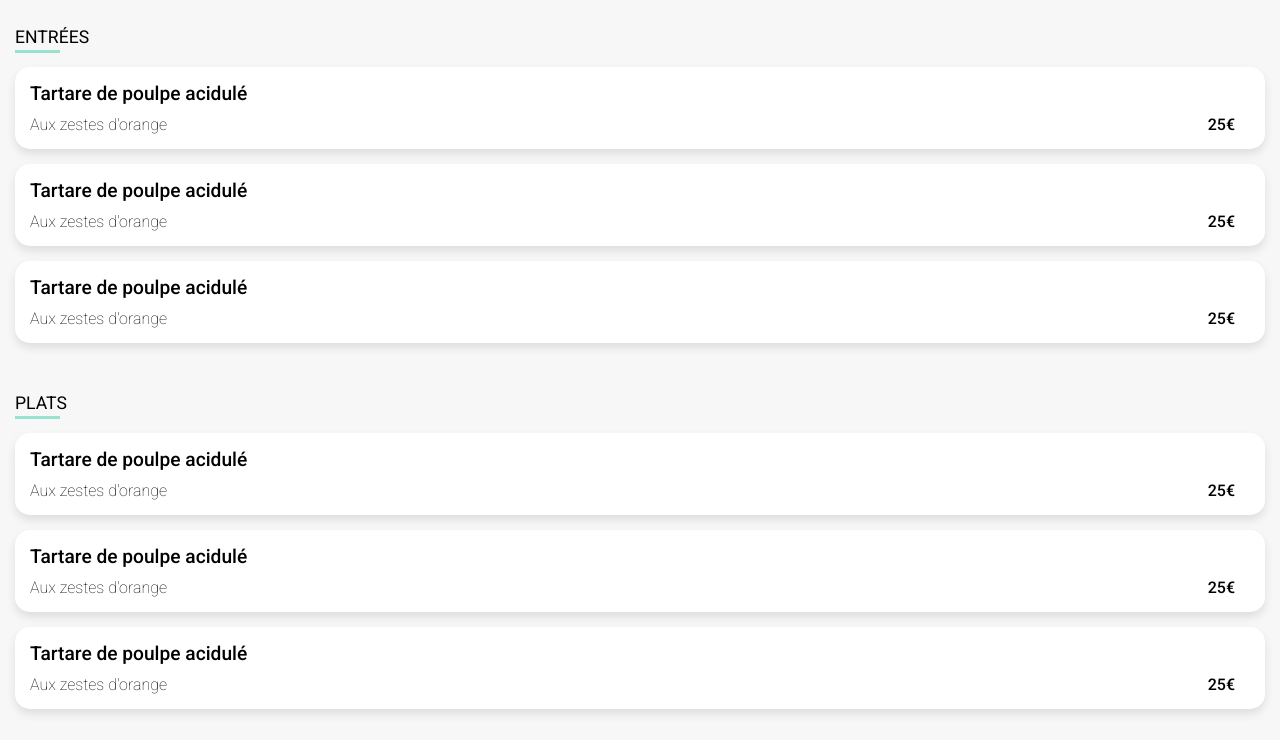
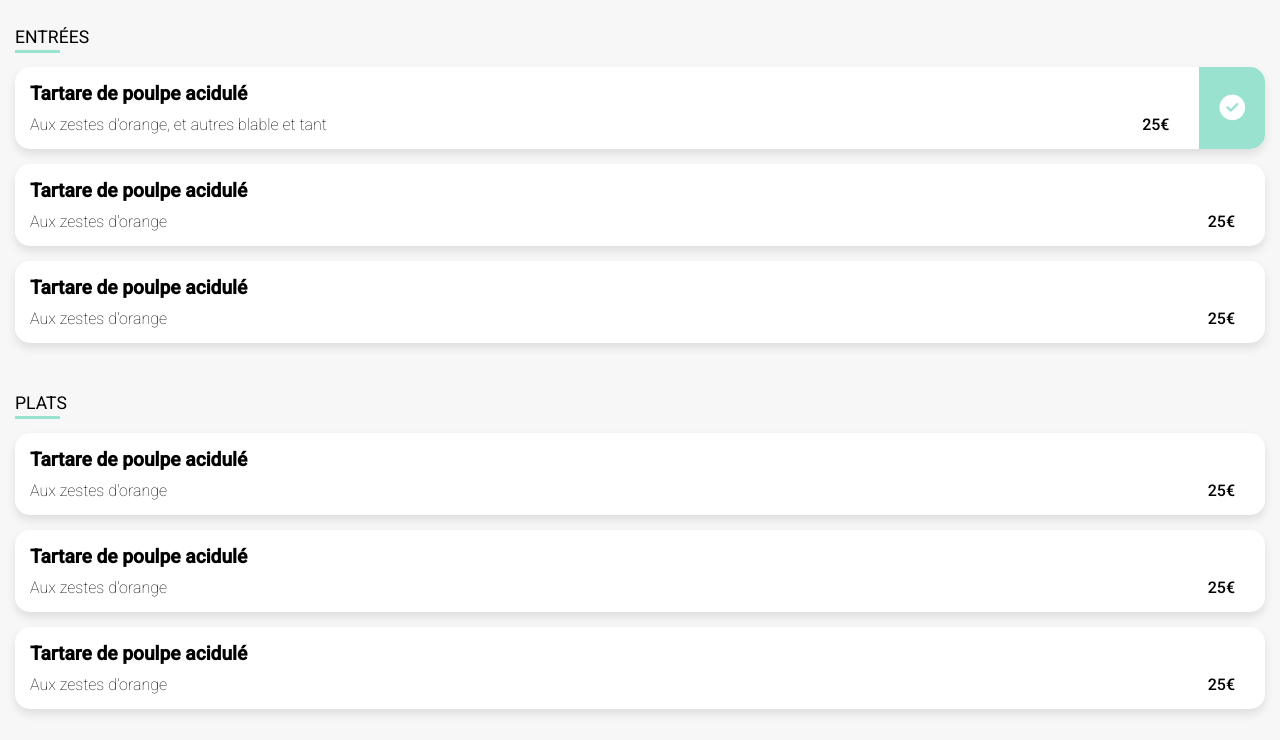
Before and after one commit to ThomasCharuel/ohmyfood, a website: page restaurant__a_la_francaise.html in a window 1280 px wide. Shown: the part 360-1100 px from the top of the page. Drawn offline with Linux system fonts and the light colour scheme; a web font is replaced by a local one.

Commit message:
Implement ellipsis on menu item

```diff
--- a/restaurant__a_la_francaise.html
+++ b/restaurant__a_la_francaise.html
@@ -37,20 +37,23 @@
                 <li class="course-list-item">
                     <h2 class="course-list-item__title course-list-item__title--1">Entrées</h2>
                     <ul class="course-list-item__dishes-listing">
-                        <li>
+                        <li class="course-list-item__dishes-list-item">
                             <article class="dish-card dish-card--1-1">
                                 <button class="dish-card__cta-btn">
                                     <section class="dish-card__info-section">
                                         <h3>Tartare de poulpe acidulé</h3>
                                         <div class="dish-card__info-section-text">
-                                            <p class="dish-card__info-section-text-description">Aux zestes d'orange</p>
+                                            <p class="dish-card__info-section-text-description">Aux zestes d'orange, et autres blable et tant</p>
                                             <p class="dish-card__info-section-text-price">25€</p>
                                         </div>
+                                    </section>
+                                    <section class="dish-card__check-section">
+                                        <i class="check-icon fa-solid fa-circle-check"></i>
                                     </section>
                                 </button>
                             </article>
                         </li>
-                        <li>
+                        <li class="course-list-item__dishes-list-item">
                             <article class="dish-card dish-card--1-2">
                                 <button class="dish-card__cta-btn">
                                     <section class="dish-card__info-section">
@@ -63,7 +66,7 @@
                                 </button>
                             </article>
                         </li>
-                        <li>
+                        <li class="course-list-item__dishes-list-item">
                             <article class="dish-card dish-card--1-3">
                                 <button class="dish-card__cta-btn">
                                     <section class="dish-card__info-section">
@@ -81,7 +84,7 @@
                 <li class="course-list-item">
                     <h2 class="course-list-item__title course-list-item__title--2">Plats</h2>
                     <ul class="course-list-item__dishes-listing">
-                        <li>
+                        <li class="course-list-item__dishes-list-item">
                             <article class="dish-card dish-card--2-1">
                                 <button class="dish-card__cta-btn">
                                     <section class="dish-card__info-section">
@@ -94,7 +97,7 @@
                                 </button>
                             </article>
                         </li>
-                        <li>
+                        <li class="course-list-item__dishes-list-item">
                             <article class="dish-card dish-card--2-2">
                                 <button class="dish-card__cta-btn">
                                     <section class="dish-card__info-section">
@@ -107,7 +110,7 @@
                                 </button>
                             </article>
                         </li>
-                        <li>
+                        <li class="course-list-item__dishes-list-item">
                             <article class="dish-card dish-card--2-3">
                                 <button class="dish-card__cta-btn">
                                     <section class="dish-card__info-section">
@@ -125,7 +128,7 @@
                 <li class="course-list-item">
                     <h2 class="course-list-item__title course-list-item__title--3">Desserts</h2>
                     <ul class="course-list-item__dishes-listing">
-                        <li>
+                        <li class="course-list-item__dishes-list-item">
                             <article class="dish-card">
                                 <button class="dish-card__cta-btn">
                                     <section class="dish-card__info-section">
@@ -138,7 +141,7 @@
                                 </button>
                             </article>
                         </li>
-                        <li>
+                        <li class="course-list-item__dishes-list-item">
                             <article class="dish-card">
                                 <button class="dish-card__cta-btn">
                                     <section class="dish-card__info-section">
@@ -151,7 +154,7 @@
                                 </button>
                             </article>
                         </li>
-                        <li>
+                        <li class="course-list-item__dishes-list-item">
                             <article class="dish-card">
                                 <button class="dish-card__cta-btn">
                                     <section class="dish-card__info-section">
--- a/sass/pages/_restaurant.scss
+++ b/sass/pages/_restaurant.scss
@@ -67,13 +67,16 @@
     gap: 15px;
     margin: 20px 0px 40px;
   }
+
+  &__dishes-list-item {
+    overflow: hidden;
+    box-shadow: rgba(0, 0, 0, 0.1) 0px 5px 10px;
+    border-radius: 15px;
+    background-color: white;
+  }
 }
 
 .dish-card {
-  background-color: white;
-  border-radius: 15px;
-  box-shadow: rgba(0, 0, 0, 0.1) 0px 5px 10px;
-
   @for $course_i from 1 through 3 {
     @for $dish_i from 1 through 10 {
       &--#{$course_i}-#{$dish_i} {
@@ -86,7 +89,10 @@
   }
 
   &__cta-btn {
+    display: flex;
+    align-items: stretch;
     width: 100%;
+
     &:hover {
       cursor: pointer;
     }
@@ -94,25 +100,47 @@
 
   &__info-section {
     padding: 15px 30px 15px 15px;
+    flex: 1;
+    overflow: hidden;
 
-    h3 {
+    h3{
       font-size: 1.2rem;
       font-weight: $font-weight-bolder;
+      font-weight: bold;
+      overflow: hidden;
+      white-space: nowrap;
+      text-overflow: ellipsis;
+    }
+
+    &-text {
+      display: flex;
+      justify-content: space-between;
+      margin-top: 10px;
+      overflow: hidden;
+
+      &-description {
+        font-weight: $font-weight-thin;
+        white-space: nowrap;
+        text-overflow: ellipsis;
+        overflow: hidden;
+      }
+      &-price {
+        margin-left: 30px;
+        font-weight: $font-weight-bolder;
+      }
     }
   }
 
-  &__info-section-text {
+  &__check-section {
+    background-color: $color-highlight;
     display: flex;
-    justify-content: space-between;
-    margin-top: 10px;
-  }
+    align-items: center;
+    padding: 0px 20px;
 
-  &__info-section-text-description {
-    font-weight: $font-weight-thin;
-  }
-
-  &__info-section-text-price {
-    font-weight: $font-weight-bolder;
+    .check-icon {
+      color: white;
+      font-size: 1.6rem;
+    }
   }
 }
 
--- a/sass/utils/_animations.scss
+++ b/sass/utils/_animations.scss
@@ -8,7 +8,3 @@
     transform: translateY(0px);
   }
 }
-
-@mixin menu-loading-animation($delay) {
-  animation: menu-loading 1.5s $delay backwards cubic-bezier(.4,.1,.6,.9);
-}
```
Also changed, not shown: public/css/style.css, 1 other file.
